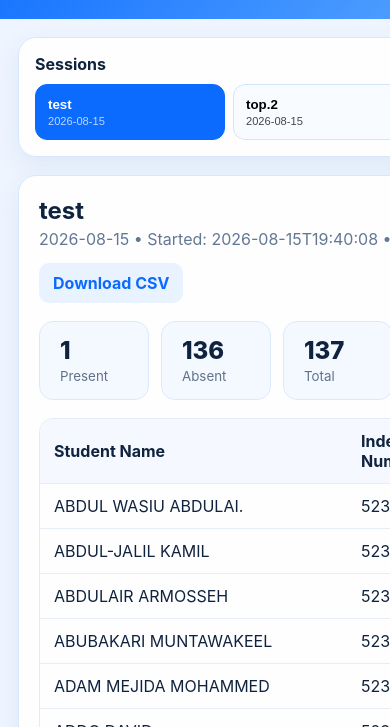
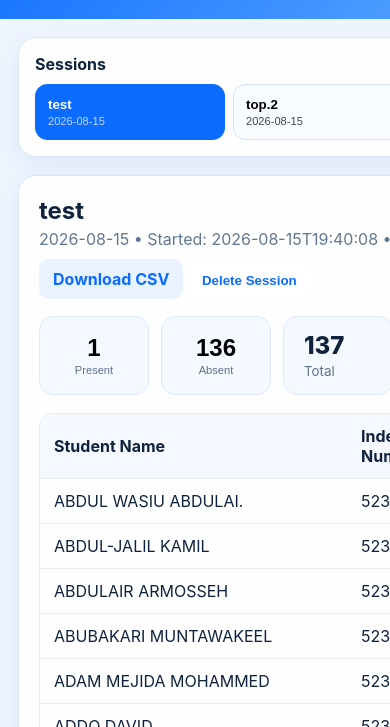
Before and after one commit to ANSAH77/ANSAH77.github.io, a plain HTML site: page attendance/index.html in a window 390 px wide. Shown: the part 117-844 px from the top of the page. Drawn offline with Linux system fonts and the light colour scheme.

Commit message:
Improve mobile attendance layout and add filter/delete controls

```diff
--- a/attendance/index.html
+++ b/attendance/index.html
@@ -2,7 +2,7 @@
 <html lang="en">
 <head>
   <meta charset="utf-8" />
-  <meta name="viewport" content="width=device-width,initial-scale=1" />
+  <meta name="viewport" content="width=device-width,initial-scale=1,viewport-fit=cover" />
   <title>Attendance Records</title>
   <link rel="stylesheet" href="styles.css" />
 </head>
@@ -29,17 +29,31 @@
 
       <div id="sessionView" class="hidden">
         <div class="session-head">
-          <div>
+          <div class="session-copy">
             <h2 id="sessionTitle">Attendance</h2>
             <p id="sessionMeta"></p>
           </div>
-          <a id="downloadCsv" class="btn secondary" href="#" download>Download CSV</a>
+          <div class="session-actions">
+            <a id="downloadCsv" class="btn secondary" href="#" download>Download CSV</a>
+            <button id="deleteSessionBtn" class="btn danger" type="button">Delete Session</button>
+          </div>
         </div>
 
-        <div class="stats">
-          <div class="stat"><span id="presentCount">0</span><small>Present</small></div>
-          <div class="stat"><span id="absentCount">0</span><small>Absent</small></div>
-          <div class="stat"><span id="totalCount">0</span><small>Total</small></div>
+        <div class="stats" aria-label="Attendance summary">
+          <button id="presentStat" class="stat filterable" type="button" data-filter="present">
+            <span id="presentCount">0</span><small>Present</small>
+          </button>
+          <button id="absentStat" class="stat filterable" type="button" data-filter="absent">
+            <span id="absentCount">0</span><small>Absent</small>
+          </button>
+          <div class="stat total-stat">
+            <span id="totalCount">0</span><small>Total</small>
+          </div>
+        </div>
+
+        <div id="filterBar" class="filter-bar hidden">
+          <span id="filterText"></span>
+          <button id="clearFilterBtn" type="button">Show all</button>
         </div>
 
         <div class="table-wrap">
```
